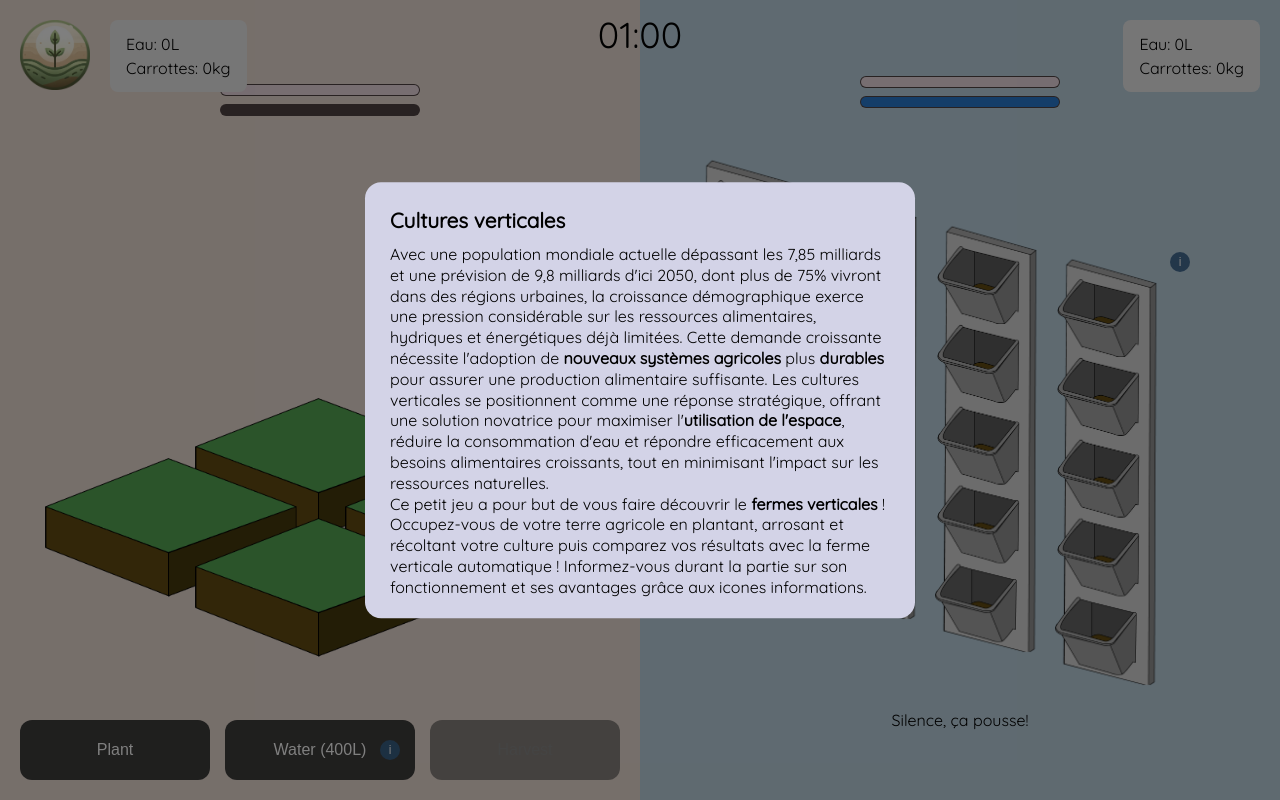
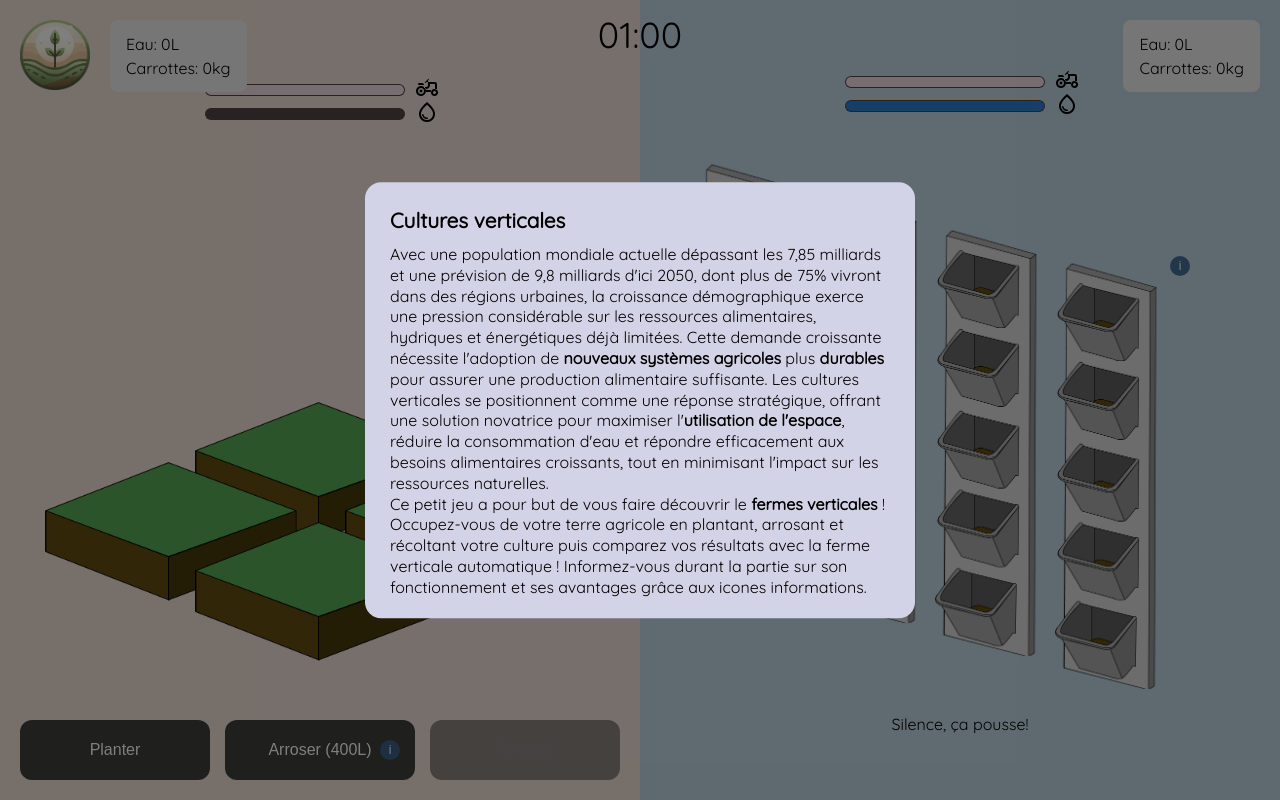
Before and after one commit to quentinguidee/farmup, a React (Vite) app: page / in a window 1280 px wide. Built offline with nearby package versions, Linux system fonts and the light colour scheme; no server answers.

Commit message:
Add icons next to progressbars
Signed-off-by: Quentin Guidée <git@arra.red>

```diff
--- a/index.html
+++ b/index.html
@@ -8,6 +8,7 @@
   <link rel="preconnect" href="https://fonts.googleapis.com">
   <link rel="preconnect" href="https://fonts.gstatic.com" crossorigin>
   <link href="https://fonts.googleapis.com/css2?family=Quicksand&display=swap" rel="stylesheet">
+  <link rel="stylesheet" href="https://fonts.googleapis.com/css2?family=Material+Symbols+Outlined:opsz,wght,FILL,GRAD@24,400,0,0" />
   <title>FarmUp</title>
 </head>
 
--- a/src/components/ClassicalFarm.tsx
+++ b/src/components/ClassicalFarm.tsx
@@ -20,8 +20,16 @@ export default function ClassicalFarm(props: Props) {
 
     return (
         <div className="farm farm-classic">
-            <ProgressBar value={timerHarvest} color="rgb(238, 220, 227)" />
-            <ProgressBar value={waterLevel} color="rgb(42, 124, 211)" />
+            <ProgressBar
+                value={timerHarvest}
+                color="rgb(238, 220, 227)"
+                icon="agriculture"
+            />
+            <ProgressBar
+                value={waterLevel}
+                color="rgb(42, 124, 211)"
+                icon="water_drop"
+            />
             <FarmContent>
                 <Plot x={0.5} y={0.3} state={state} />
                 <Plot x={0.75} y={0.4} state={state} />
--- a/src/components/ProgressBar.tsx
+++ b/src/components/ProgressBar.tsx
@@ -2,11 +2,13 @@ type Props = {
     value: number;
     color: string;
     speed?: number;
+    icon: string;
 };
 
 export default function ProgressBar(props: Props) {
-    const { value, color, speed } = props;
+    const { value, color, speed, icon } = props;
     return (
+        <div className="progress-wrapper">
             <div className="progress-bar">
                 <div
                     className="progress-bar-value"
@@ -17,5 +19,7 @@ export default function ProgressBar(props: Props) {
                     }}
                 />
             </div>
+            <span className="material-symbols-outlined">{icon}</span>
+        </div>
     );
 }
--- a/src/components/Toolbar.tsx
+++ b/src/components/Toolbar.tsx
@@ -23,10 +23,10 @@ export default function Toolbar(props: Props) {
                 onClick={onPlant}
                 disabled={state !== "state0"}
             >
-                Plant
+                Planter
             </button>
             <button className="toolbar-button" onClick={onWater}>
-                Water (400L)
+                Arroser (400L)
             </button>
             <Info
                 onClick={() => {
@@ -67,7 +67,7 @@ export default function Toolbar(props: Props) {
                 onClick={onHarvest}
                 disabled={state !== "state2"}
             >
-                Harvest
+                Récolter
             </button>
         </div>
     );
--- a/src/components/VerticalFarm.tsx
+++ b/src/components/VerticalFarm.tsx
@@ -24,8 +24,13 @@ export default function VerticalFarm(props: Props) {
                 value={timerHarvest}
                 color="rgb(238, 220, 227)"
                 speed={0.5}
+                icon="agriculture"
             />
-            <ProgressBar value={waterLevel} color="rgb(42, 124, 211)" />
+            <ProgressBar
+                value={waterLevel}
+                color="rgb(42, 124, 211)"
+                icon="water_drop"
+            />
             <FarmContent>
                 <Plot x={0} state={state} />
                 <Plot x={1} state={state} />
@@ -64,7 +69,10 @@ export default function VerticalFarm(props: Props) {
                     contrôlé, offrant ainsi une solution durable et efficiente
                     pour répondre aux défis croissants de la sécurité
                     alimentaire mondiale. <br />
-                    <a href="http://cretau.ca/wp-content/uploads/2021/05/Fiche-e%CC%81conomique_Marai%CC%82chage-en-inte%CC%81rieur_F_edite%CC%81e.pdf">
+                    <a
+                        href="http://cretau.ca/wp-content/uploads/2021/05/Fiche-e%CC%81conomique_Marai%CC%82chage-en-inte%CC%81rieur_F_edite%CC%81e.pdf"
+                        target="_blank"
+                    >
                         En savoir plus
                     </a>
                     <div style={{ height: 10 }} />
@@ -84,7 +92,10 @@ export default function VerticalFarm(props: Props) {
                     trois principaux types de système : (1) hydroponique, (2)
                     aquaponique, et (3) ceux basés sur les substrats de culture.
                     <br />
-                    <a href="http://cretau.ca/wp-content/uploads/2021/05/Fiche-e%CC%81conomique_Marai%CC%82chage-en-inte%CC%81rieur_F_edite%CC%81e.pdf">
+                    <a
+                        href="http://cretau.ca/wp-content/uploads/2021/05/Fiche-e%CC%81conomique_Marai%CC%82chage-en-inte%CC%81rieur_F_edite%CC%81e.pdf"
+                        target="_blank"
+                    >
                         En savoir plus
                     </a>
                 </Popup>
--- a/src/styles/progressbar.css
+++ b/src/styles/progressbar.css
@@ -4,9 +4,17 @@
     background-color: #514444;
     border-radius: 6px;
     margin: 4px;
+    margin-top: 8px;
 }
 .progress-bar-value {
     border-radius: 5px;
     height: 10px;
     margin: 1px;
 }
+.progress-wrapper {
+    display: flex;
+    flex-direction: row;
+    align-items: center;
+    justify-content: center;
+    gap: 6px;
+}
```
Lines whose indentation alone changed are shown as unchanged.
